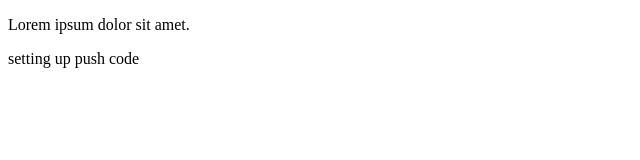
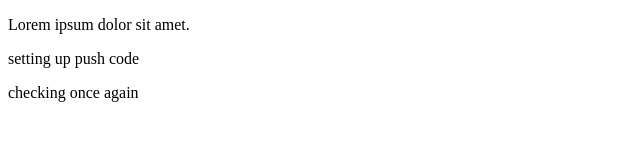
Before and after one commit to Sunny-2610/Learn-git, a plain HTML site: page index.html in a window 1280 px wide. Shown: the whole page, without its empty margins (0-640 px from the left). Drawn offline with Linux system fonts and the light colour scheme.

Commit message:
check this time

```diff
--- a/index.html
+++ b/index.html
@@ -8,5 +8,6 @@
 <body>
     <p>Lorem ipsum dolor sit amet.</p>
     <P> setting up push code</P>
+    <p> checking once again</p>
 </body>
 </html>
```
